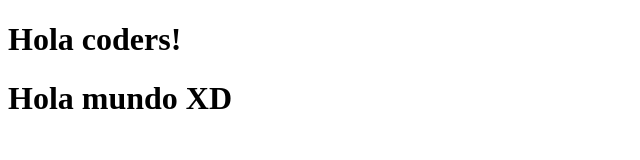
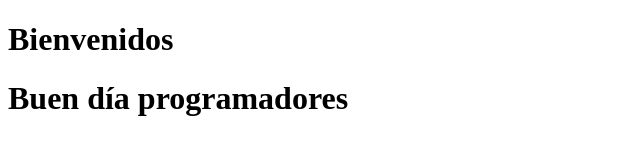
Before and after one commit to CristianMontoya98/pruebaGithub, a plain HTML site: page index.html in a window 1280 px wide. Shown: the whole page, without its empty margins (0-640 px from the left). Drawn offline with Linux system fonts and the light colour scheme.

Commit message:
Modificación html, se agregó un h1

```diff
--- a/index.html
+++ b/index.html
@@ -7,7 +7,7 @@
 
     </head>
     <body>
-        <h1>Hola coders!</h1>
-        <h1>Hola mundo XD</h1>
+        <h1>Bienvenidos</h1>
+        <h1>Buen día programadores</h1>
     </body>
 </html>
```
